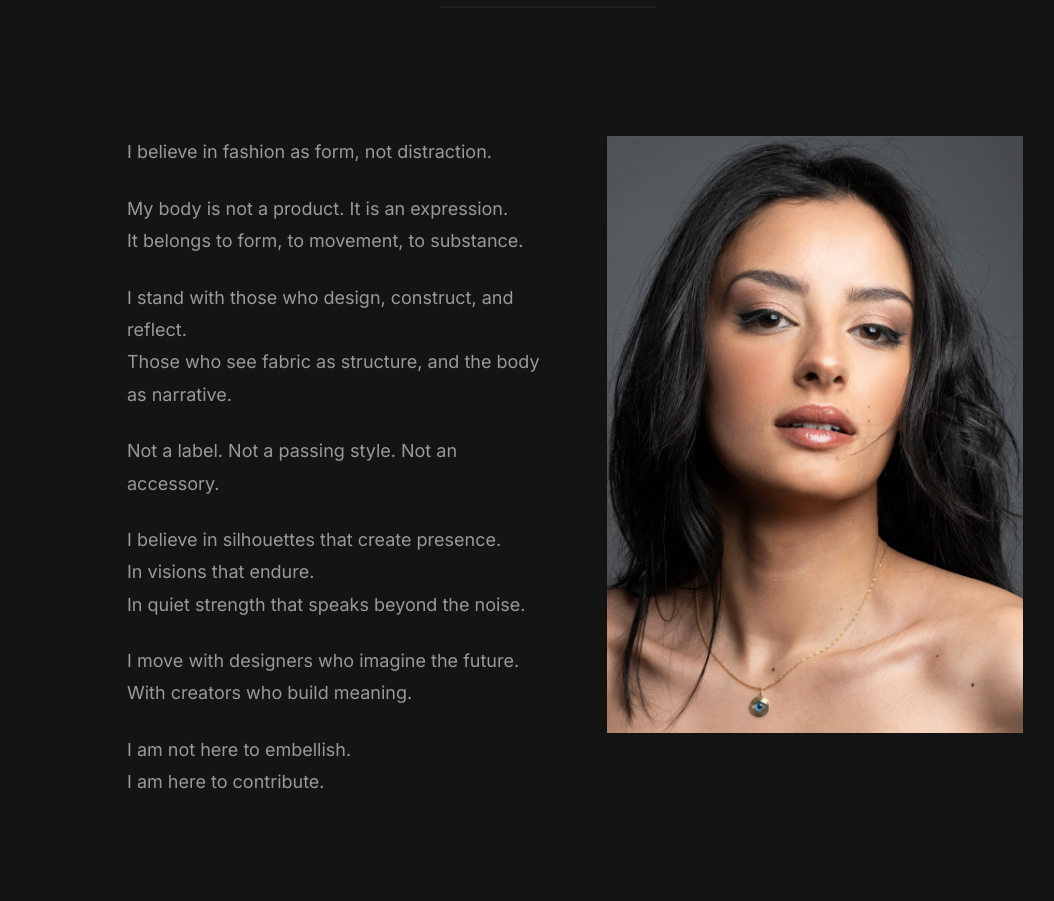
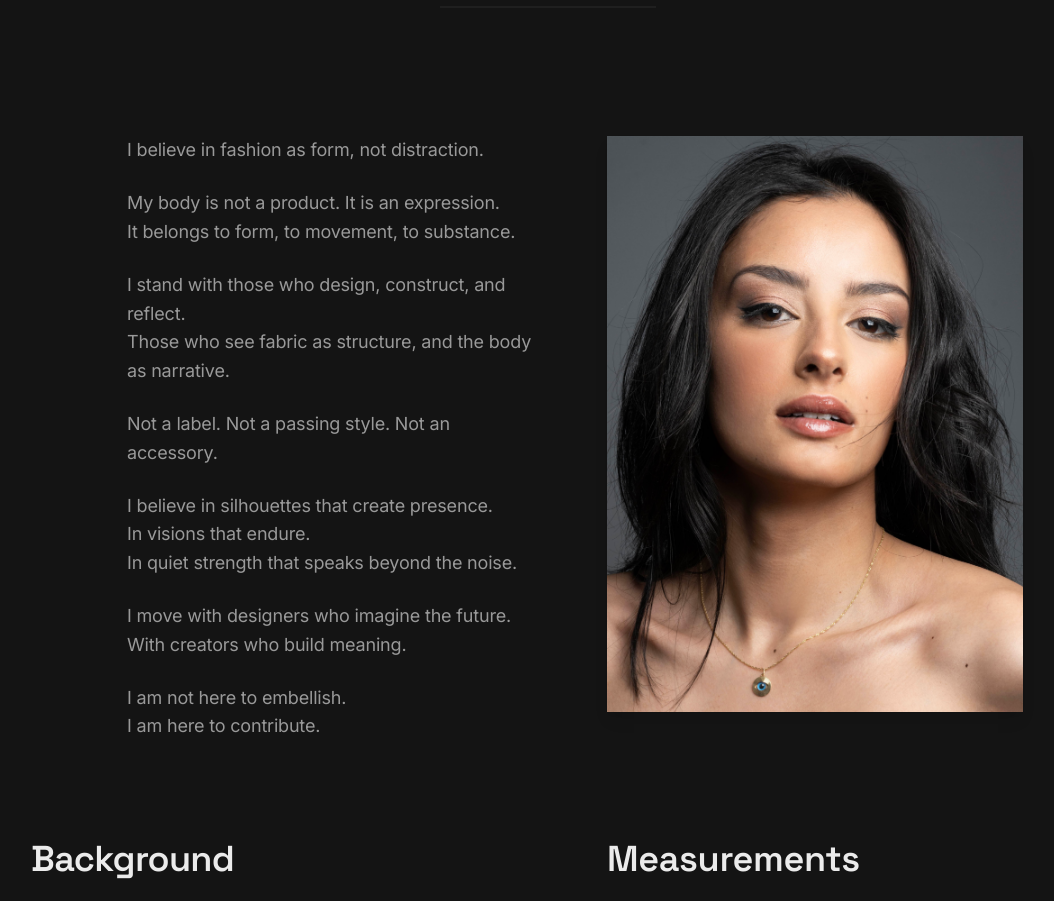
Before and after one commit to xxxsosoxxx/portfolio, a React (Vite) app: page /about in a window 1280 px wide. Shown: the part 200-1101 px from the top of the page, without its empty margins (65-1119 px from the left). Built offline with nearby package versions, Linux system fonts and the light colour scheme.

Commit message:
fix: padding about page

```diff
--- a/client/pages/About.tsx
+++ b/client/pages/About.tsx
@@ -1,16 +1,18 @@
 import { useRef, useState, useEffect } from "react";
 import { Helmet } from "react-helmet";
 import { PageTransition } from "@/components/ui/PageTransition";
+import { useNavigationDirection } from "@/hooks/useNavigationDirection";
 import { HeroBlock } from "@/components/ui/HeroBlock";
 
 export default function About() {
-  const textRef = useRef<HTMLDivElement>(null);
-  const [textHeight, setTextHeight] = useState<number>(0);
+  const contentRef = useRef<HTMLDivElement>(null);
+  const [contentHeight, setContentHeight] = useState<number>(0);
+  const direction = useNavigationDirection();
 
   useEffect(() => {
     const updateHeight = () => {
-      if (textRef.current) {
-        setTextHeight(textRef.current.offsetHeight);
+      if (contentRef.current) {
+        setContentHeight(contentRef.current.offsetHeight);
       }
     };
     updateHeight();
@@ -22,7 +24,10 @@ export default function About() {
     <>
       <Helmet>
         <title>About – Souheila Said</title>
-        <meta name="description" content="Meet Souheila Said, a Brussels-based model and creative whose body becomes structure, and fashion a language. Presence as resistance, style as declaration." />
+        <meta
+          name="description"
+          content="Meet Souheila Said, a Brussels-based model and creative whose body becomes structure, and fashion a language. Presence as resistance, style as declaration."
+        />
         <meta name="keywords" content="Souheila Said, model biography, creative direction, fashion manifesto, body architecture, editorial identity, Brussels" />
         <meta name="author" content="Souheila Said" />
       </Helmet>
@@ -31,11 +36,28 @@ export default function About() {
         <PageTransition>
           <HeroBlock />
 
-          <section className="bg-background py-24">
-            <div className="container-narrow grid grid-cols-1 md:grid-cols-2 gap-16 items-start">
+          <section className="flex-1 bg-background py-24">
+            <div className="section-padding">
+              <div className="grid grid-cols-1 md:grid-cols-2 gap-16 container-narrow items-start">
+
+                {/* Photo */}
+                <div
+                  className="order-2 md:order-2 flex justify-center items-start"
+                  style={{ height: contentHeight || "auto", minWidth: "300px" }}
+                >
+                  <img
+                    src="/DSC_0666.jpg"
+                    alt="Souheila"
+                    className="rounded-lg shadow-lg object-cover h-full w-auto max-h-[1000px]"
+                  />
+                </div>
 
                 {/* Text */}
-              <div ref={textRef} className="text-muted-foreground space-y-6 max-w-xl text-[clamp(1rem,2vw,1.125rem)] leading-[1.8]">
+                <div
+                  ref={contentRef}
+                  className="order-1 md:order-1 flex flex-col justify-between max-w-xl text-muted-foreground text-subhero"
+                >
+                  <div className="mt-auto space-y-6">
                     <p>I believe in fashion as form, not distraction.</p>
                     <p className="about-text-highlight">
                       My body is not a product. It is an expression.<br />
@@ -57,22 +79,15 @@ export default function About() {
                     </p>
                     <p>I am not here to embellish.<br />I am here to contribute.</p>
                   </div>
-
-              {/* Photo */}
-              <div className="flex justify-center items-start min-w-[300px]" style={{ height: textHeight || "auto" }}>
-                <img
-                  src="/DSC_0666.jpg"
-                  alt="Souheila"
-                  className="rounded-lg shadow-lg object-cover w-auto h-full max-h-[1000px]"
-                />
                 </div>
               </div>
 
               {/* Background & Measurements */}
               <div className="grid grid-cols-1 md:grid-cols-2 gap-16 mt-24">
+                {/* Background */}
                 <div>
-                <h2 className="font-heading text-[clamp(2rem,4vw,2.25rem)] font-semibold leading-tight mb-6">Background</h2>
-                <div className="text-muted-foreground space-y-4 text-[18px] leading-[28px] max-w-xl">
+                  <h2 className="font-heading text-[36px] font-semibold leading-[44px] mb-6">Background</h2>
+                  <div className="text-body text-muted-foreground space-y-4 text-[18px] leading-[28px] max-w-xl">
                     <p>Souheila collaborates on editorial, conceptual, and runway projects, focusing on sculptural silhouettes and quiet power.</p>
                     <p>Her presence is precise and instinctive, where structure meets sensuality.</p>
                     <p>She gravitates towards creative directions that value strength, elegance, and intention.</p>
@@ -80,8 +95,9 @@ export default function About() {
                   </div>
                 </div>
 
+                {/* Measurements */}
                 <div>
-                <h3 className="font-heading text-[clamp(2rem,4vw,2.25rem)] font-semibold leading-tight mb-6">Measurements</h3>
+                  <h3 className="font-heading text-[36px] font-semibold leading-[44px] mb-6">Measurements</h3>
                   <div className="space-y-3 text-muted-foreground text-[18px] font-semibold">
                     {[
                       ["Height", "177 cm | 5'9.5"],
@@ -100,6 +116,7 @@ export default function About() {
                   </div>
                 </div>
               </div>
+            </div>
           </section>
         </PageTransition>
       </div>
```
Lines whose indentation alone changed are shown as unchanged.
